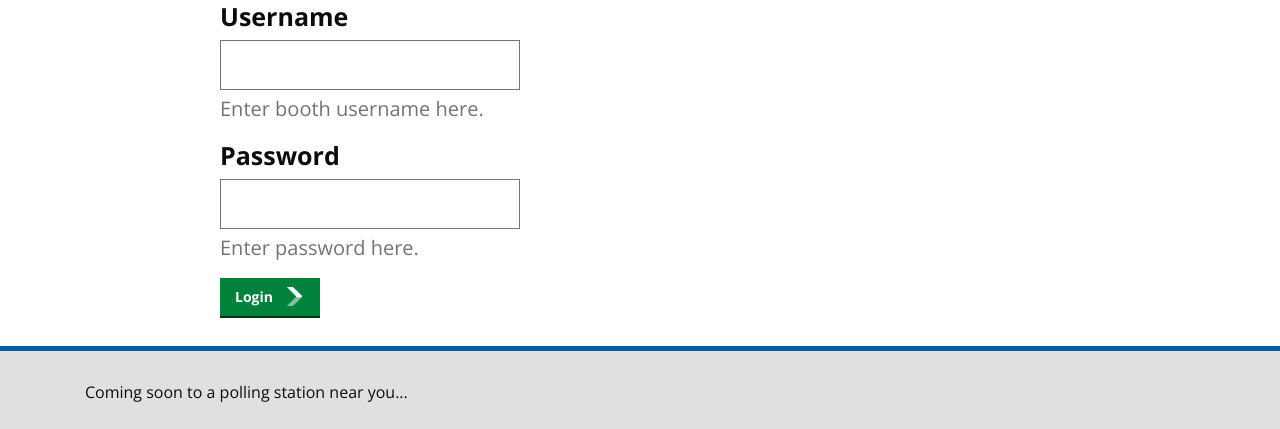
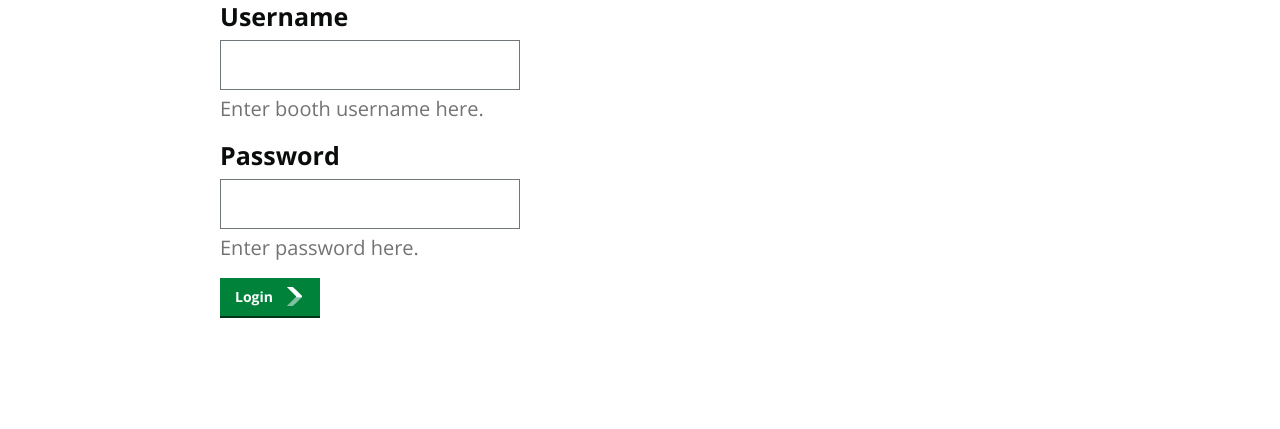
Before and after one commit to E-lection/Booth, a Flask app: a page that uses templates/base.html in a window 1280 px wide; the page is wider, and only the part inside the window is pictured. Shown: the part 371-800 px from the top of that part. Run offline with Flask 2, Linux system fonts and the light colour scheme; some libraries are stand-ins or nearby versions.

Commit message:
Removed 'coming soon' footer.

```diff
--- a/templates/base.html
+++ b/templates/base.html
@@ -59,14 +59,6 @@
       </div>
     </section>
 
-    <section class="navbar navbar-fixed-bottom footer">
-      <div class="content">
-        <div class="row footer-bottom">
-          Coming soon to a polling station near you...
-        </div>
-      </div>
-    </section>
-
     <script src="http://code.jquery.com/jquery-latest.js"></script>
     <script src="/static/js/bootstrap.min.js"></script>
     <script src="/static/js/govstrap.js"></script>
```
